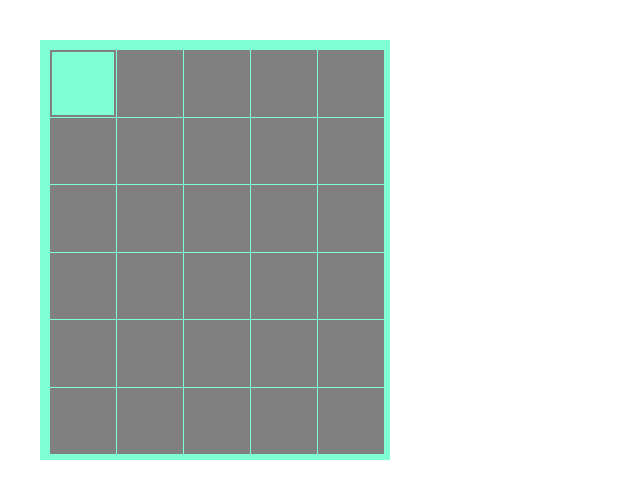
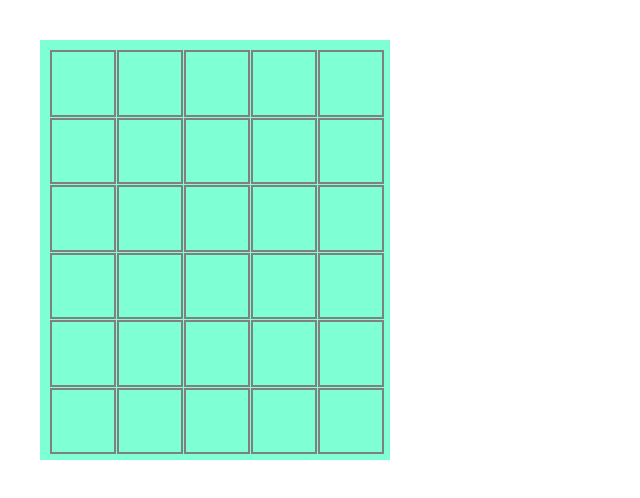
Before and after one commit to FSA-Capstone-2402-ftb-mt/CapstoneFrontEnd, a React (Vite) app: page /standard_game in a window 1280 px wide. Shown: the top 498 px of the page, without its empty margins (0-640 px from the left). Built offline with nearby package versions, Linux system fonts and the light colour scheme.

Commit message:
submitting an answer now correctly assigns each tile a value and background color that corresponds. if the answer is correct then the board gets locked

```diff
--- a/src/App.jsx
+++ b/src/App.jsx
@@ -4,14 +4,23 @@ import { Route, Routes } from 'react-router-dom';
 import StandardGameBoard from './components/GameBoard/StandardGameBoard.jsx';
 import HomePage from './components/HomePage.jsx';
 import AdminDashboard from './components/AdminDashBoard.jsx';
-
+//need to add all guess arrays and fix the handleInputChange
+//maybe use refs instead of state
 function App() {
-
+  const [guessStatus, setGuessStatus] = useState([['','','','','',],['','','','','',],['','','','','',],['','','','','',],['','','','','',],['','','','','',]])
+  const [guessIndex, setGuessIndex] = useState(0);
+  const [fullGuess, setFullGuess] = useState(['','','','','',''])
   return (
     <>
       <Routes>
         <Route path='/' element={<HomePage/>}/>
-        <Route path='/standard_game' element={<StandardGameBoard/>}/>
+        <Route path='/standard_game'
+          element={<StandardGameBoard
+                guessStatus={guessStatus}
+                setGuessStatus={setGuessStatus}
+                guessIndex={guessIndex}
+                setGuessIndex={setGuessIndex}
+          />}/>
         <Route path='/timed_game'/>
         <Route path='/account_details'/>
         <Route path='/admin_dashboard' element={<AdminDashboard/>}/>
--- a/src/components/GameBoard/StandardGameBoard.jsx
+++ b/src/components/GameBoard/StandardGameBoard.jsx
@@ -2,8 +2,10 @@ import React from "react";
 import { useState } from "react";
 import TileRow from './TileRow/TileRow';
 
-export default function StandardGameBoard(){
+export default function StandardGameBoard({guessStatus, setGuessStatus, guessIndex, setGuessIndex}){
 const [activeRow, setActiveRow] = useState(0);
+const [gameOver, setGameOver]=useState(false);
+
 
 const handleRowComplete = (rowIndex)=>{
     if(rowIndex < 5){
@@ -13,12 +15,19 @@ const handleRowComplete = (rowIndex)=>{
     return(
         <>
             <div className="game-board">
-                {[...Array(6)].map((_, index)=>(
+                {guessStatus.map((_, index)=>(
                     <TileRow
                         key={index}
                         rowIndex={index}
                         active={index === activeRow}
+                        activeRow={activeRow}
                         onRowComplete={handleRowComplete}
+                        guessStatus={guessStatus}
+                        setGuessStatus={setGuessStatus}
+                        guessIndex={guessIndex}
+                        setGuessIndex={setGuessIndex}
+                        gameOver={gameOver}
+                        setGameOver={setGameOver}
                     />))}
                 {/* <TileRow />
                 <TileRow />
--- a/src/components/GameBoard/TileRow/HandleInputChange.jsx
+++ b/src/components/GameBoard/TileRow/HandleInputChange.jsx
@@ -0,0 +1,20 @@
+
+export function CompareGuessToWOTD(WOTD, inputs, guessStatus, currentRow){
+    // const WOTDArray = WOTD.split("");
+    console.log(guessStatus)
+    const newGuessStatus = [...guessStatus]
+    let winningGuess = true;
+    for(let i = 0; i < inputs.length; i++){
+        if(WOTD[i]===inputs[i]){
+            newGuessStatus[currentRow][i]="correct";
+        }else if(WOTD.includes(inputs[i])){
+            winningGuess=false;
+            newGuessStatus[currentRow][i]="partial";
+        }else{
+            winningGuess=false;
+            newGuessStatus[currentRow][i]="incorrect";
+        }
+    }
+
+    return{newGuessStatus, winningGuess};
+}
--- /dev/null
+++ b/src/components/GameBoard/TileRow/StatusColor.jsx
@@ -0,0 +1,18 @@
+import React from "react";
+
+export default function getStatusColor(status){
+    switch(status){
+        case 'correct':
+            return 'green';
+        case 'partial':
+            return 'yellow'
+        case 'incorrect':
+            return 'grey'
+        default:
+            return 'transparent'
+    }
+
+}
+/*1. Right now every tile on the entire board turns green when you enter the correct answer.
+2. entering a wrong answer gives an error.
+ */
--- a/src/components/GameBoard/TileRow/TileRow.jsx
+++ b/src/components/GameBoard/TileRow/TileRow.jsx
@@ -1,9 +1,12 @@
 import React from "react";
 import { useState, useRef, useEffect, useCallback } from "react";
+import { CompareGuessToWOTD } from "./HandleInputChange";
+import getStatusColor from "./StatusColor";
 
-export default function TileRow({onRowComplete, rowIndex, active}){
+export default function TileRow({onRowComplete, rowIndex, active, status, guessStatus, setGuessStatus, guessIndex, setGuessIndex, activeRow, gameOver, setGameOver}){
     const[inputs, setInputs] = useState(['','','','','']);
     const[disabled, setDisabled] = useState([false,true,true,true,true]);
+    // const[guessStatus, setGuessStatus]=useState(['','','','',''])
     // const[focusIndex, setFocusIndex]=useState(null);
     const inputRefs = useRef([]);
 
@@ -12,7 +15,7 @@ export default function TileRow({onRowComplete, rowIndex, active}){
     },[inputs.length]);
 
     const handleInputChange = (e, index) =>{
-        const value = e.target.value;
+        const value = e.target.value.toUpperCase();
         if(value.length <=1){
             //creating a shallow copy to avoid directly mutating the state
             const newInputs = [...inputs];
@@ -45,11 +48,17 @@ export default function TileRow({onRowComplete, rowIndex, active}){
                 inputRefs.current[index - 1].current.focus();
               },0)
         }
+        //This is the code that handles when you hit enter after typing in all 5 letters of your guess.
         if(e.key === 'Enter' && index=== inputs.length - 1){
             const newDisabled = [...disabled]
             newDisabled[index]=true;
             setDisabled(newDisabled);
             onRowComplete(rowIndex);
+            const status = CompareGuessToWOTD('APPLE', inputs, guessStatus, activeRow)
+            setGuessStatus(status.newGuessStatus);
+            if(status.winningGuess){
+                setGameOver(true);
+            }
         }else if (e.key === 'Enter' & index!==inputs.length-1){
             alert('Please fill the entire row before pressing enter')
         }
@@ -67,9 +76,10 @@ export default function TileRow({onRowComplete, rowIndex, active}){
             <div
             className="tile-row">
                 {inputs.map((input, index) =>{
-                    const cellDisabled = disabled[index] || !active;
+                    const cellDisabled = disabled[index] || !active || gameOver;
+                    const status = guessStatus[rowIndex][index]
                     return(
-                    <div key={index} className="singleTile" style={{background: cellDisabled ? "grey" : ""}}>
+                    <div key={index} className="singleTile" style={{backgroundColor: getStatusColor(status)}}>
                         <input
                             type="text"
                             ref={(element)=> setRef(element,index)}
@@ -85,3 +95,4 @@ export default function TileRow({onRowComplete, rowIndex, active}){
             </div>
     );
 }
+//{background: cellDisabled ? "grey" : ""}
```
